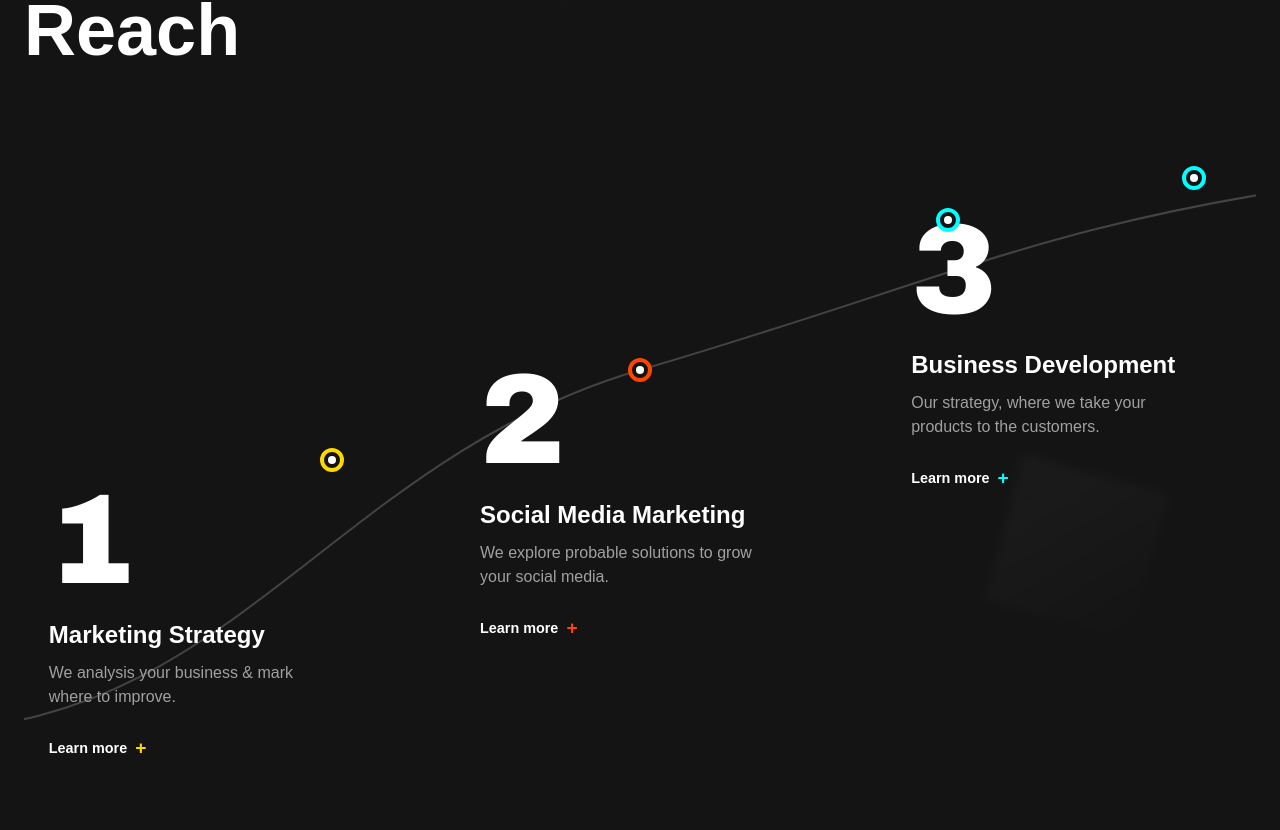
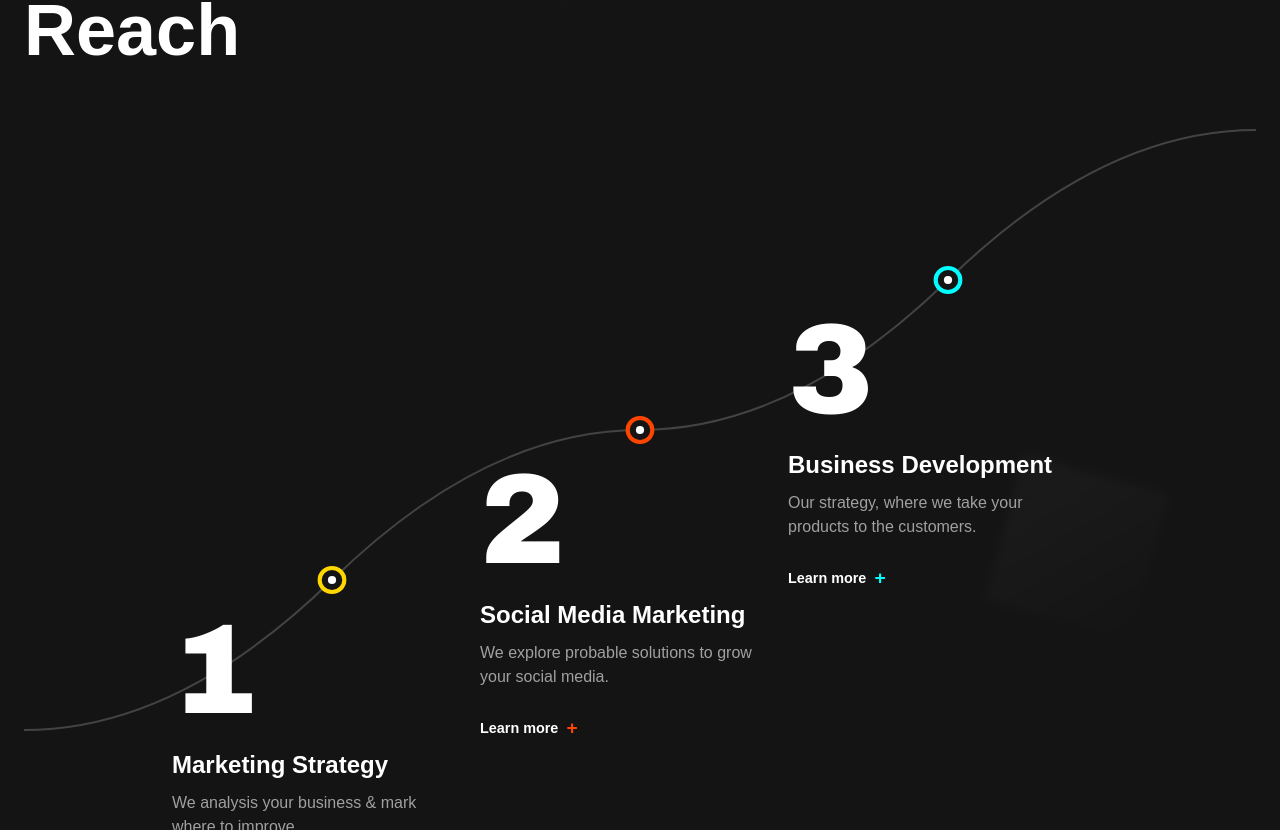
Before and after one commit to PiotrFijalkowski/pollos_website, a Next.js app: page / in a window 1280 px wide. Shown: the part 2434-3264 px from the top of the page. Built offline with nearby package versions, Linux system fonts and the light colour scheme.

Commit message:
fix: align process dots with svg path and adjust text position

```diff
--- a/src/components/Process/Process.styles.ts
+++ b/src/components/Process/Process.styles.ts
@@ -4,14 +4,14 @@ import styled from 'styled-components';
 
 export const Section = styled.section`
   padding: 100px 24px;
-  background-color: #141414; /* Deep dark gray/black */
+  background-color: #141414;
   position: relative;
   overflow: hidden;
   display: flex;
   justify-content: center;
-  min-height: 800px; /* Ensure enough height for the rising wave */
+  min-height: 800px;
 
-  /* Geometric background accents (Cubes/Shapes) */
+  /* Geometric background accents */
   &::before {
     content: '';
     position: absolute;
@@ -40,7 +40,7 @@ export const Section = styled.section`
 `;
 
 export const Container = styled.div`
-  max-width: 1400px; /* Wider container for the panoramic feel */
+  max-width: 1400px;
   width: 100%;
   display: flex;
   flex-direction: column;
@@ -79,13 +79,13 @@ export const SectionTitle = styled.h2`
 export const StepsWrapper = styled.div`
   position: relative;
   width: 100%;
-  height: 600px; /* Fixed height for desktop layout */
+  height: 600px;
   display: flex;
   flex-direction: column;
   gap: 60px;
 
   @media (min-width: 1024px) {
-    display: block; /* Use absolute positioning for children */
+    display: block;
   }
 `;
 
@@ -98,6 +98,7 @@ export const WavyLineSVG = styled.svg`
   pointer-events: none;
   display: none;
   z-index: 0;
+  overflow: visible;
 
   @media (min-width: 1024px) {
     display: block;
@@ -117,9 +118,10 @@ export const StepCard = styled.div<{ $top?: string; $left?: string; $align?: 'le
     position: absolute;
     top: ${({ $top }) => $top || 'auto'};
     left: ${({ $left }) => $left || 'auto'};
-    transform: translateX(-50%); /* Center horizontally relative to left */
+    transform: translateX(-50%); /* Center horizontally only */
     text-align: ${({ $align }) => $align || 'left'};
     align-items: ${({ $align }) => ($align === 'center' ? 'center' : $align === 'right' ? 'flex-end' : 'flex-start')};
+    padding-top: 40px; /* Push content down below the dot */
   }
 `;
 
@@ -129,7 +131,7 @@ export const StepNumber = styled.div`
   color: white;
   line-height: 0.8;
   margin-bottom: 16px;
-  font-family: 'Arial Black', sans-serif; /* Ensure heavy weight */
+  font-family: 'Arial Black', sans-serif;
 `;
 
 export const StepTitle = styled.h3`
@@ -169,34 +171,3 @@ export const StepLink = styled.a<{ $color: string }>`
     color: ${({ $color }) => $color};
   }
 `;
-
-export const Dot = styled.div<{ $color: string; $top: string; $left: string }>`
-  position: absolute;
-  top: ${({ $top }) => $top};
-  left: ${({ $left }) => $left};
-  width: 24px;
-  height: 24px;
-  background-color: #141414;
-  border: 4px solid ${({ $color }) => $color};
-  border-radius: 50%;
-  z-index: 2;
-  transform: translate(-50%, -50%); /* Center exactly on the point */
-  display: none;
-
-  @media (min-width: 1024px) {
-    display: block;
-  }
-
-  /* Inner dot */
-  &::after {
-    content: '';
-    position: absolute;
-    top: 50%;
-    left: 50%;
-    transform: translate(-50%, -50%);
-    width: 8px;
-    height: 8px;
-    background-color: white;
-    border-radius: 50%;
-  }
-`;
--- a/src/components/Process/Process.tsx
+++ b/src/components/Process/Process.tsx
@@ -14,40 +14,47 @@ import {
   StepTitle,
   StepDescription,
   StepLink,
-  Dot,
 } from './Process.styles';
 
 const Process = () => {
+  // Coordinates based on viewBox 0 0 1200 600
+  // Path: M0,600 Q150,600 300,450 T600,300 T900,150 T1200,0
+  // Points: (300, 450), (600, 300), (900, 150)
+
   const steps = [
     {
       number: '1',
       title: 'Marketing Strategy',
       description: 'We analysis your business & mark where to improve.',
       color: '#FFD700', // Yellow
-      top: '60%',
-      left: '15%',
+      // Position for HTML Card (percentages of 1200x600)
+      top: '75%', // 450/600
+      left: '25%', // 300/1200
       align: 'left',
-      dotPos: { top: '55%', left: '25%' }, // Adjusted for visual curve alignment
+      cx: 300,
+      cy: 450,
     },
     {
       number: '2',
       title: 'Social Media Marketing',
       description: 'We explore probable solutions to grow your social media.',
       color: '#FF4500', // Red
-      top: '40%',
-      left: '50%',
+      top: '50%', // 300/600
+      left: '50%', // 600/1200
       align: 'left',
-      dotPos: { top: '40%', left: '50%' },
+      cx: 600,
+      cy: 300,
     },
     {
       number: '3',
       title: 'Business Development',
       description: 'Our strategy, where we take your products to the customers.',
       color: '#00FFFF', // Cyan
-      top: '15%',
-      left: '85%',
+      top: '25%', // 150/600
+      left: '75%', // 900/1200
       align: 'left',
-      dotPos: { top: '15%', left: '75%' },
+      cx: 900,
+      cy: 150,
     },
   ];
 
@@ -64,30 +71,47 @@ const Process = () => {
           <WavyLineSVG viewBox="0 0 1200 600" fill="none" preserveAspectRatio="none">
             {/*
               Path Logic:
-              Start: Bottom Left (0, 500)
-              Curve up towards middle (600, 240) - passing through Step 2 dot
-              Curve up towards top right (1200, 90) - passing through Step 3 dot area
+              Start: Bottom Left (0, 600)
+              Q150,600 300,450 -> Curve to first point
+              T600,300 -> Smooth curve to second point
+              T900,150 -> Smooth curve to third point
+              T1200,0 -> Smooth curve to end
             */}
             <path
-              d="M-100,600 C200,600 300,330 600,240 S1000,90 1300,50"
+              d="M0,600 Q150,600 300,450 T600,300 T900,150 T1200,0"
               stroke="rgba(255, 255, 255, 0.2)"
               strokeWidth="2"
               fill="none"
             />
+
+            {/* Dots rendered inside SVG for perfect alignment */}
+            {steps.map((step, index) => (
+              <g key={`svg-dot-${index}`}>
+                {/* Outer Ring */}
+                <circle
+                  cx={step.cx}
+                  cy={step.cy}
+                  r="12"
+                  fill="#141414"
+                  stroke={step.color}
+                  strokeWidth="4"
+                />
+                {/* Inner Dot */}
+                <circle
+                  cx={step.cx}
+                  cy={step.cy}
+                  r="4"
+                  fill="white"
+                />
+              </g>
+            ))}
+
+            {/* End Dot (Optional, based on user feedback "kropek jest 4" - maybe they didn't want the 4th one?
+                User said "kropek jest 4 i tylko jedna jest na lini".
+                I will remove the 4th dot to be safe and stick to the 3 steps.
+                If they want an end marker, I can add it, but 3 steps = 3 dots usually looks cleaner.
+            */}
           </WavyLineSVG>
-
-          {/* Dots on the line */}
-          {steps.map((step, index) => (
-            <Dot
-              key={`dot-${index}`}
-              $color={step.color}
-              $top={step.dotPos.top}
-              $left={step.dotPos.left}
-            />
-          ))}
-          {/* End Dot (Top Right) */}
-          <Dot $color="#00FFFF" $top="8%" $left="95%" />
-
 
           {steps.map((step, index) => (
             <StepCard
```
